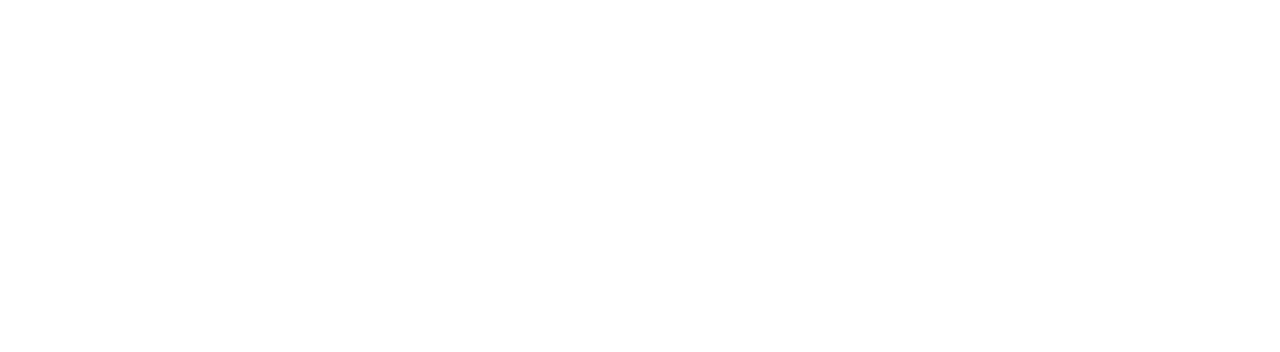
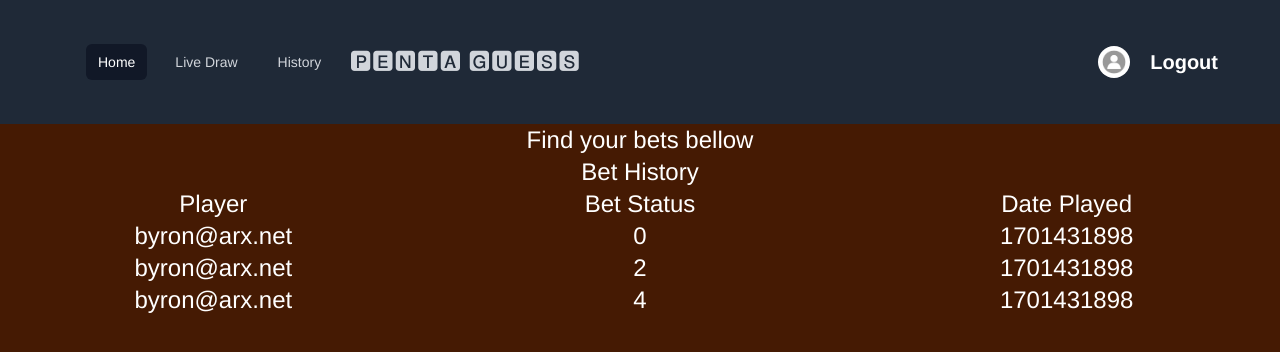
Before and after one commit to byron21/PentaGuess, a Vue app in the folder penta-guess/: page /history in a window 1280 px wide. Shown: the top 352 px of the page. Built offline with nearby package versions, Linux system fonts and the light colour scheme.

Commit message:
Add bet history component #11

```diff
--- /dev/null
+++ b/penta-guess/src/components/BetHistory.vue
@@ -0,0 +1,60 @@
+<template>
+    <div class="bg-amber-950 text-white text-2xl h-screen">
+        <HeaderComponent></HeaderComponent>
+        <div>Find your bets bellow</div>
+        <div>Bet History</div>
+        <div class="grid grid-cols-3">
+                <p>Player</p>
+                <p>Bet Status </p>
+                <p>Date Played</p>
+            </div>
+        <div v-for="bet in this.betHistoryArray" :key="bet.id">
+            <div class="grid grid-cols-3">
+                <p>{{ bet.userName }}</p>
+                <p>{{ bet.betStatus }}</p>
+                <p>{{ bet.playedOn }}</p>
+            </div>
+        </div>
+    </div>
+</template>
+<script>
+import HeaderComponent from './HeaderComponent.vue';
+
+export default {
+    name: "BetHistory",
+    props: {
+        number: String,
+    },
+    data() {
+        return {
+            betHistoryArray: [
+                {
+                    userName: "byron@arx.net",
+                    betStatus: 0,
+                    playedOn: 1701431898,
+                    drawFinish: true,
+                    drawDate: 1701431598,
+                    id: 1400088111
+                },
+                {
+                    userName: "byron@arx.net",
+                    betStatus: 2,
+                    playedOn: 1701431898,
+                    drawFinish: true,
+                    drawDate: 1701431598,
+                    id: 1400088112
+                },
+                {
+                    userName: "byron@arx.net",
+                    betStatus: 4,
+                    playedOn: 1701431898,
+                    drawFinish: true,
+                    drawDate: 1701431598,
+                    id: 1400088113
+                }
+            ]
+        }
+    },
+    components: { HeaderComponent }
+};
+</script>
--- a/penta-guess/src/components/HeaderComponent.vue
+++ b/penta-guess/src/components/HeaderComponent.vue
@@ -36,13 +36,15 @@
           <div class="hidden sm:ml-6 sm:block">
             <div class="flex space-x-4">
               <!-- Current: "bg-gray-900 text-white", Default: "text-gray-300 hover:bg-gray-700 hover:text-white" -->
-              <a href="#" class="bg-gray-900 text-white rounded-md px-3 py-2 text-sm font-medium"
+              <a href="play" class="bg-gray-900 text-white rounded-md px-3 py-2 text-sm font-medium"
                 aria-current="page">Home</a>
-              <a href="#"
+              <a href="live"
                 class="text-gray-300 hover:bg-gray-700 hover:text-white rounded-md px-3 py-2 text-sm font-medium">Live Draw</a>
-              <a href="#"
+              <a href="history"
                 class="text-gray-300 hover:bg-gray-700 hover:text-white rounded-md px-3 py-2 text-sm font-medium">History</a>
+              <div class="text-gray-300 leading-8">🅿🅴🅽🆃🅰   🅶🆄🅴🆂🆂</div>
             </div>
+
           </div>
         </div>
         <div class="absolute inset-y-0 right-0 flex items-center pr-2 sm:static sm:inset-auto sm:ml-6 sm:pr-0">
--- a/penta-guess/src/components/SelectionNumbersBoard.vue
+++ b/penta-guess/src/components/SelectionNumbersBoard.vue
@@ -1,8 +1,8 @@
 <template>
-  <div class="bg-stone-300 rounded-xl shadow border m-5 gap-4 place-items-center">
-    <div class="bg-yellow-400 grid grid-cols-4 " v-for="number in selectedNumbers" :key="number">
-      <span class="font-bold decoration-red-950 col-span-3">{{ number }}</span>
-      <button class="bg-stone-200 hover:bg-gray-400 text-gray-800 font-bold py-2 px-4 rounded"
+  <div class="border-solid border-black bg-stone-300 rounded-xl shadow border-2 m-5 gap-4  place-items-center">
+    <div class="bg-amber-900 grid grid-cols-4 border-solid border-2 border-stone-200 rounded m-2" v-for="number in selectedNumbers" :key="number">
+      <span class="font-bold text-white col-span-3 leading-10">{{ number }}</span>
+      <button class="bg-stone-200 hover:bg-gray-400 text-gray-800 font-bold m-3 py-2 px-4 rounded"
         @click="removeNumber(number)">
         <img width="20" height="20" src="../assets/trash.svg" alt="trash--v1" />
       </button>
--- a/penta-guess/src/router/index.js
+++ b/penta-guess/src/router/index.js
@@ -3,6 +3,7 @@
 import HomeView from "../views/HomeView.vue";
 import PlayView from "../views/PlayView.vue";
 import LiveDraw from "../views/LiveDraw.vue";
+import BetHistory from "../components/BetHistory.vue";
 import RegisterComponent from "../components/RegisterComponent.vue";
 Vue.use(VueRouter);
 
@@ -27,6 +28,11 @@
     name: "live",
     component: LiveDraw,
   },
+  {
+    path: "/history",
+    name: "bet",
+    component: BetHistory,
+  },
 ];
 
 const router = new VueRouter({
--- a/penta-guess/src/views/LiveDraw.vue
+++ b/penta-guess/src/views/LiveDraw.vue
@@ -3,19 +3,24 @@
     <HeaderComponent></HeaderComponent>
 
 
-
-
     <transition name="fade">
-      <div v-if="isModalVisible">
+      <div v-if="isModalVisible && this.hideCountdown">
         <div @click="onToggle" class="absolute bg-black opacity-70 inset-0 z-0"></div>
         <div class="w-full max-w-lg p-3 relative mx-auto my-auto rounded-xl shadow-lg bg-white">
           <div>
             <div class="text-center p-3 flex-auto justify-center leading-6">
               <img src="../assets/icon.png" alt="finishIcon" />
-              <h2 class="text-2xl font-bold py-4">20€ Winning Ticket</h2>
-              <p class="text-md text-gray-500 px-8">
+
+              <h2 v-if="this.hideCountdown && this.winningBet" class="text-2xl font-bold py-4">No win this time!</h2>
+              <h2 v-else class="text-2xl font-bold py-4">Winning Ticket</h2>
+
+              <p v-if="this.hideCountdown && this.winningBet" class="text-md text-gray-500 px-8">
                 Congratulations! You found {{ this.countIdenticalNumbers }} / 5 numbers!
               </p>
+              <p v-else class="text-md text-gray-500 px-8">
+                You found {{ this.countIdenticalNumbers }} / 5 numbers, try one more time
+              </p>
+
             </div>
             <div class="p-3 mt-2 text-center space-x-4 md:block">
               <button
@@ -33,22 +38,21 @@
     </transition>
 
 
-
-
-
     <h2 v-show="!hideCountdown" class="font-mono text-6xl font-bold text-orange-400 rounded-full bg-gray-800 p-5 m-5">
       {{ countDown }}
     </h2>
 
     <div class="grid grid-cols-2">
-      <div class="bg-stone-300 rounded-xl shadow border m-5 p-5 grid grid-cols-3 gap-2 place-items-center">Game Numbers
-        <h1 class="font-mono text-6xl font-bold text-orange-400 rounded-full bg-gray-800 p-5 m-5">
-          {{ systemNumbers }}
+      <div class="bg-stone-300 rounded-xl shadow border m-3 p-3 grid grid-cols-3 place-items-center">Game Numbers
+        <h1 v-for="randomNumber in systemNumbers" :key="randomNumber"
+          class="w-16 font-mono text-3xl font-bold text-orange-400 rounded-full bg-gray-800 p-3 m-3">
+          {{ randomNumber }}
         </h1>
       </div>
-      <div class="bg-stone-300 rounded-xl shadow border m-5 p-5 grid grid-cols-3 gap-2 place-items-center">Your Numbers
-        <h1 class="font-mono text-6xl font-bold text-orange-400 rounded-full bg-gray-800 p-5 m-5">
-          {{ selectedNumbers }}
+      <div class="bg-stone-300 rounded-xl shadow border m-3 p-3 grid grid-cols-3  place-items-center">Your Numbers
+        <h1 v-for="playerSelectedNumber in selectedNumbers" :key="playerSelectedNumber"
+          class="w-16 font-mono text-3xl font-bold text-orange-400 rounded-full bg-gray-800 p-3 m-3">
+          {{ playerSelectedNumber }}
         </h1>
       </div>
     </div>
@@ -61,9 +65,6 @@
       <p>Count: {{ this.countIdenticalNumbers }}</p>
 
     </div>
-
-
-
 
 
 
@@ -83,8 +84,10 @@
       countDown: 3,
       hideCountdown: false,
       countIdenticalNumbers: 0,
-      systemNumbers : [],
+      systemNumbers: [],
       isOpen: false,
+      winningBet: false,
+      winAmmount: 0,
     };
   },
   methods: {
@@ -126,6 +129,12 @@
       const intersection = this.systemNumbers.filter(number => this.selectedNumbers.includes(number));
       console.log(intersection);
       this.countIdenticalNumbers = intersection.length;
+      if (intersection.length >= 3) {
+        this.winningBet = true;
+      }
+      else {
+        this.winningBet = false;
+      }
       this.isOpen = true;
     },
     onToggle() {
```
Also changed, not shown: penta-guess/src/assets/style.css (added).
